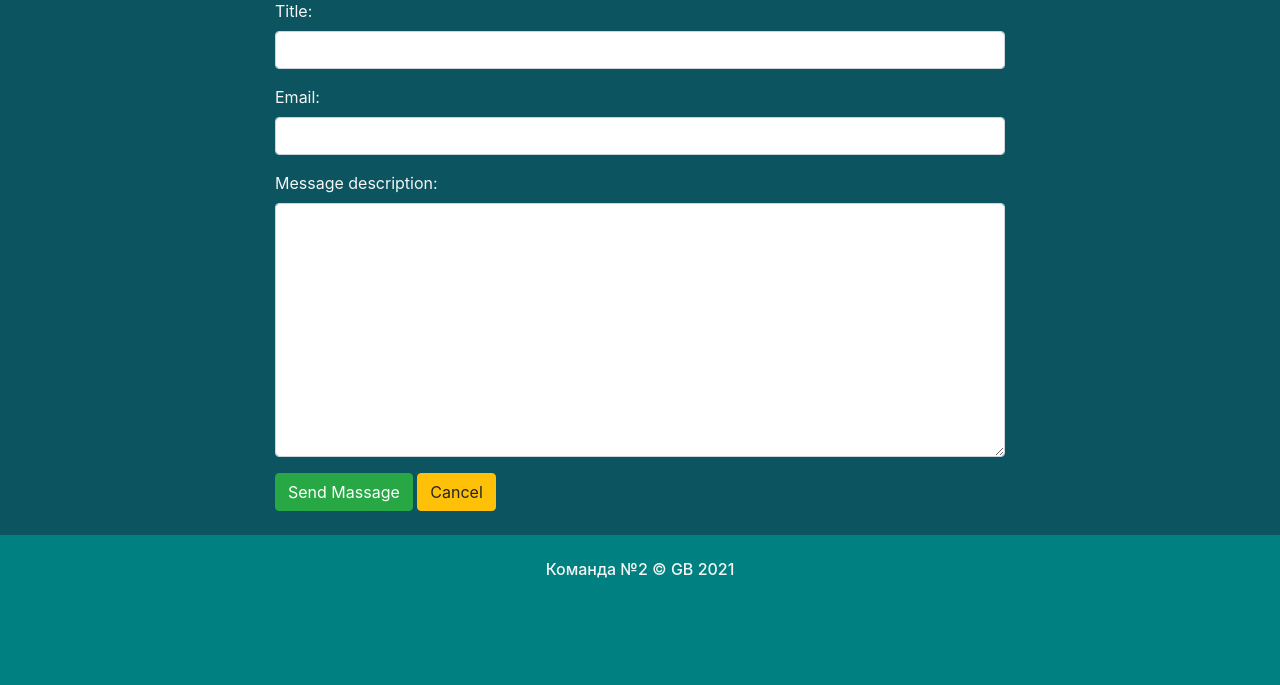
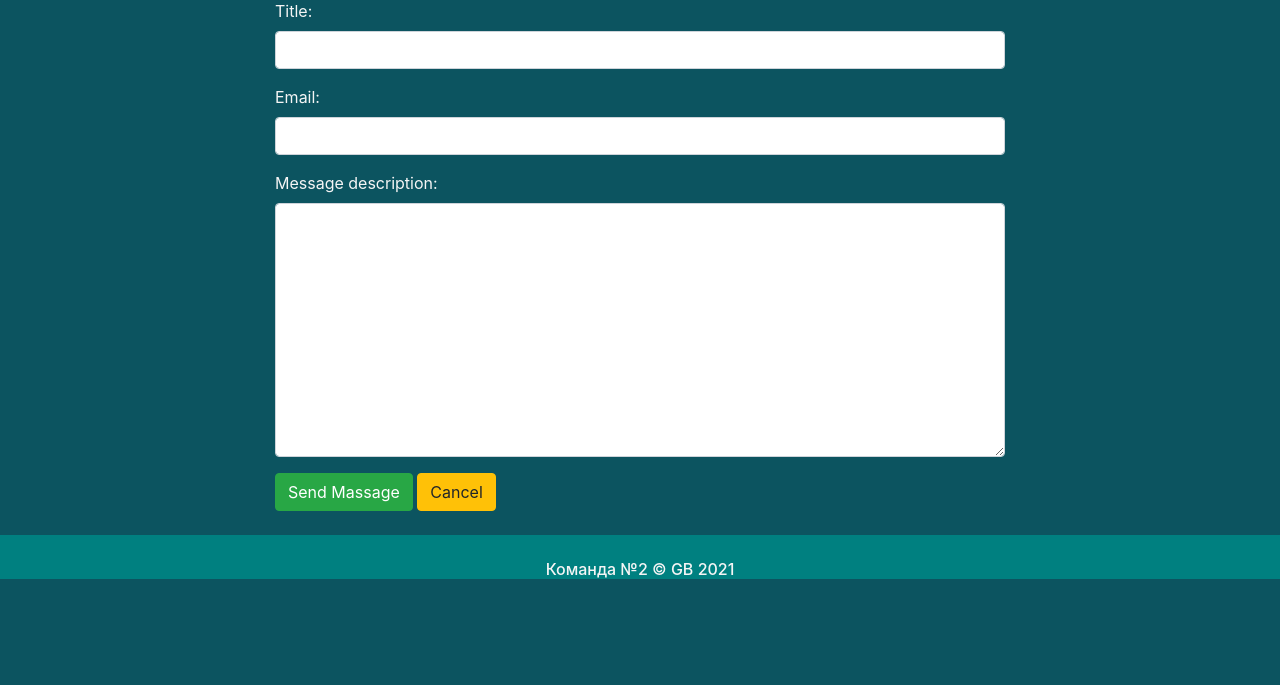
Before and after one commit to Scrum-GB-Habr/gb_habr_agile_scrum, a Django app: page /contact/ in a window 1280 px wide. Shown: the part 155-840 px from the top of the page. After the commit the page ends 734 px from the top, so only its background shows below. Run offline with Django 3.2, Linux system fonts and the light colour scheme; data comes from the database, SQL or seed files in the repository; some libraries are stand-ins or nearby versions.

Commit message:
Немного уменьшен футер

```diff
--- a/habr/mainapp/templates/mainapp/base.html
+++ b/habr/mainapp/templates/mainapp/base.html
@@ -22,7 +22,7 @@
     </div>
 </div>
 {% block footer %}
-    <div class="footer" style="background-color: #008080; min-height: calc(100vh - 650px); padding-top: 25px">
+    <div class="footer" style="background-color: #008080; min-height: calc(100vh - 895px); padding-top: 25px;">
         <h6 style="text-align: center; "> Команда №2 &copy; GB {% now 'Y' %}</h6>
     </div>
 {% endblock %}
```
